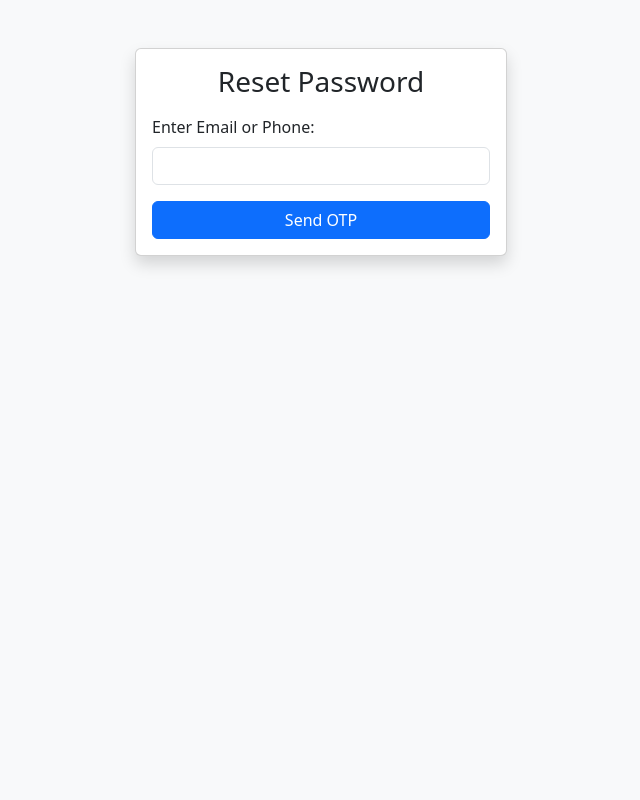
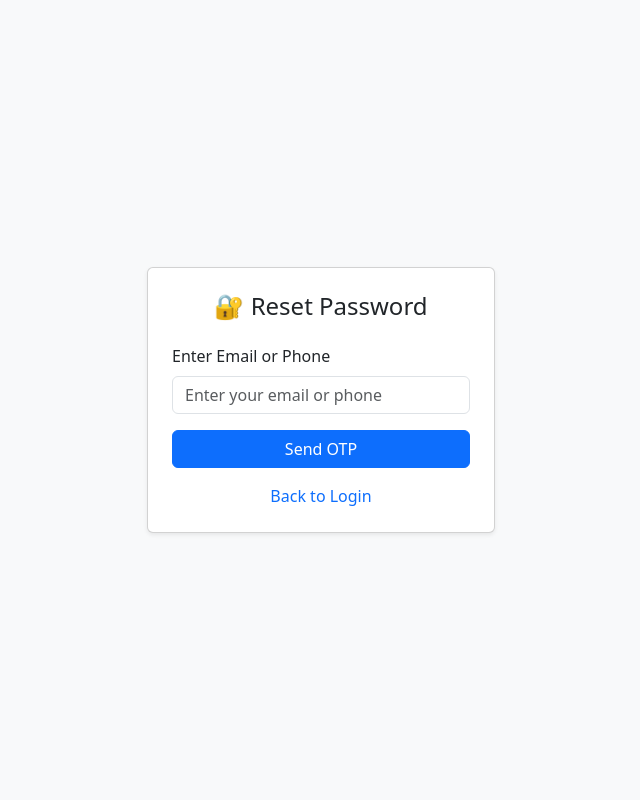
Before and after one commit to mutyalarakesh8688/avi, a Flask app: page /forgot-password in a window 1280 px wide. Shown: the whole page, without its empty margins (319-959 px from the left). Run offline with Flask 3, Linux system fonts and the light colour scheme.

Commit message:
Update forgot_password.html

```diff
--- a/templates/forgot_password.html
+++ b/templates/forgot_password.html
@@ -1,29 +1,65 @@
 <!DOCTYPE html>
-<html>
+<html lang="en">
 <head>
+    <meta charset="UTF-8">
+    <meta name="viewport" content="width=device-width, initial-scale=1.0">
     <title>Forgot Password</title>
     <link href="https://cdn.jsdelivr.net/npm/bootstrap@5.3.2/dist/css/bootstrap.min.css" rel="stylesheet">
 </head>
 <body class="bg-light">
 
-<div class="container mt-5">
-    <div class="card col-md-4 mx-auto shadow">
-        <div class="card-body">
+<div class="container d-flex align-items-center justify-content-center min-vh-100">
+    <div class="row w-100 justify-content-center">
+        <div class="col-12 col-sm-10 col-md-6 col-lg-4">
 
-            <h3 class="text-center mb-3">Reset Password</h3>
+            <div class="card shadow-sm">
+                <div class="card-body p-4">
 
-            <form method="POST">
-                <div class="mb-3">
-                    <label class="form-label">Enter Email or Phone:</label>
-                    <input type="text" name="identifier" class="form-control" required>
+                    <h4 class="text-center mb-4">🔐 Reset Password</h4>
+
+                    <!-- Flash Messages -->
+                    {% with messages = get_flashed_messages(with_categories=true) %}
+                      {% if messages %}
+                        {% for category, message in messages %}
+                          <div class="alert alert-{{ category }} alert-dismissible fade show" role="alert">
+                            {{ message }}
+                            <button type="button" class="btn-close" data-bs-dismiss="alert"></button>
+                          </div>
+                        {% endfor %}
+                      {% endif %}
+                    {% endwith %}
+
+                    <form method="POST">
+
+                        <div class="mb-3">
+                            <label class="form-label">Enter Email or Phone</label>
+                            <input type="text" name="identifier"
+                                   class="form-control"
+                                   placeholder="Enter your email or phone"
+                                   required>
+                        </div>
+
+                        <div class="d-grid">
+                            <button class="btn btn-primary">
+                                Send OTP
+                            </button>
+                        </div>
+
+                        <div class="text-center mt-3">
+                            <a href="{{ url_for('login') }}" class="text-decoration-none">
+                                Back to Login
+                            </a>
+                        </div>
+
+                    </form>
+
                 </div>
-
-                <button class="btn btn-primary w-100">Send OTP</button>
-            </form>
+            </div>
 
         </div>
     </div>
 </div>
 
+<script src="https://cdn.jsdelivr.net/npm/bootstrap@5.3.2/dist/js/bootstrap.bundle.min.js"></script>
 </body>
 </html>
```
